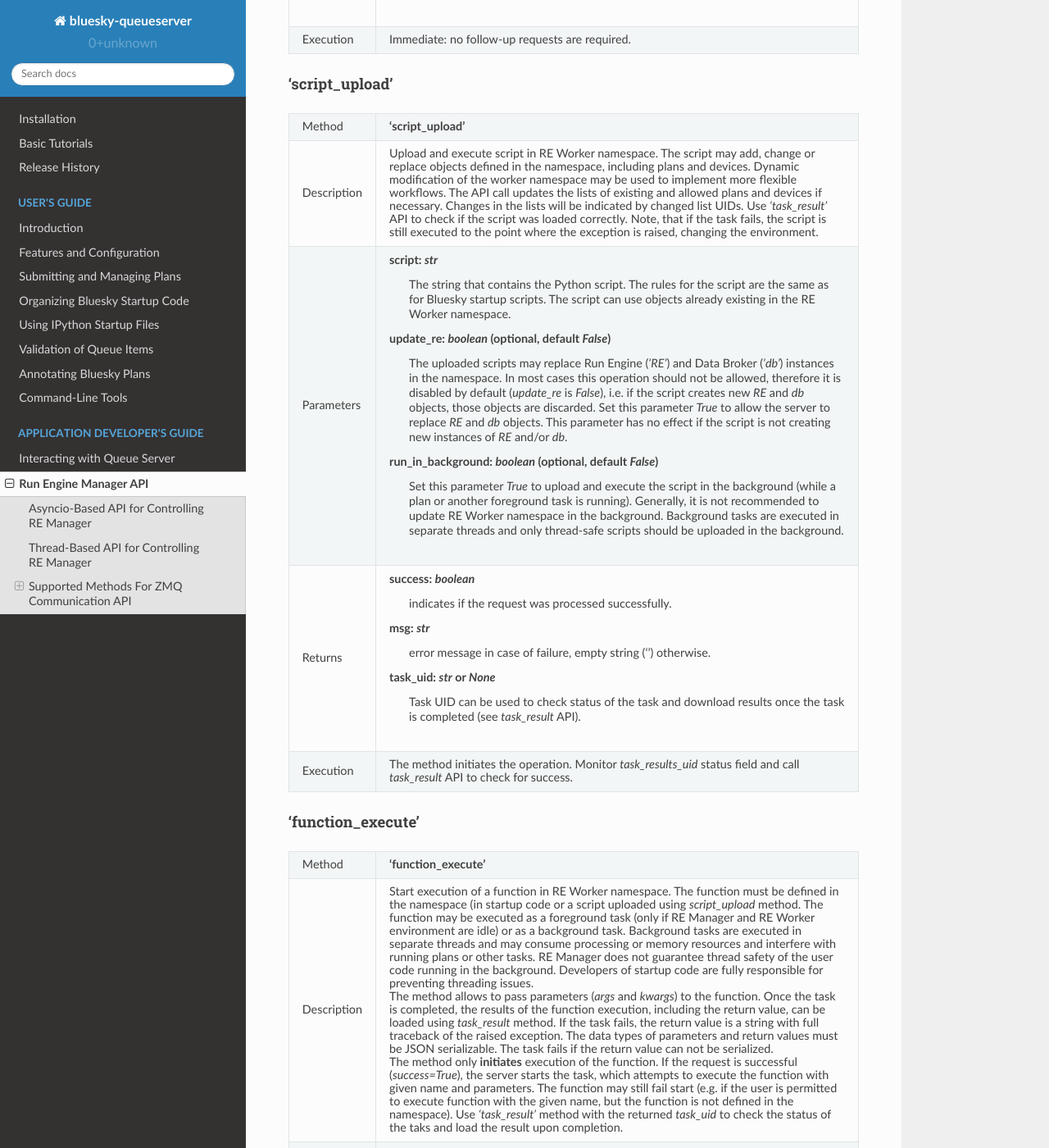
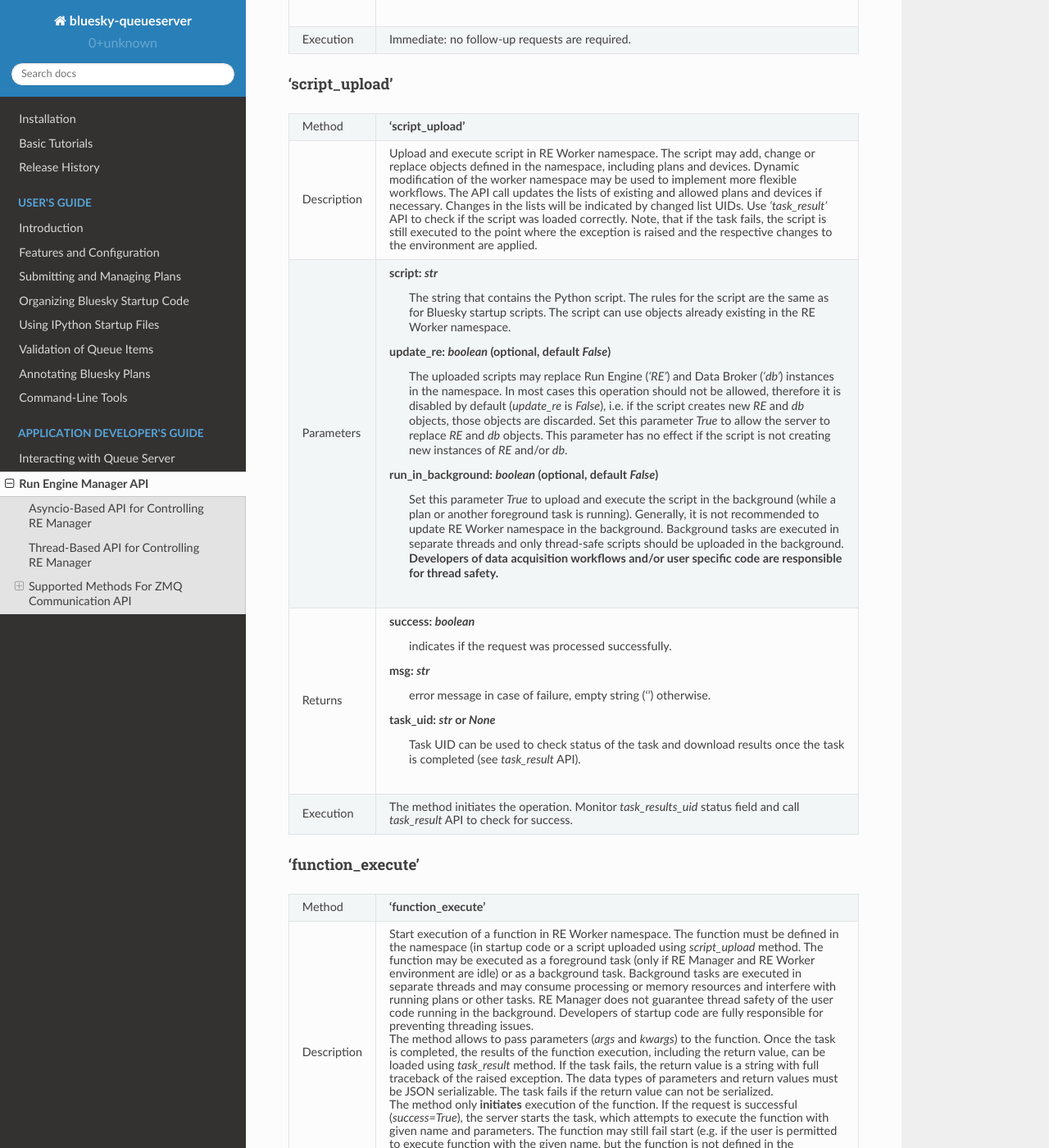
Before and after one commit to bluesky/bluesky-queueserver, a Sphinx documentation site: the page built from docs/source/re_manager_api.rst, in a window 1280 px wide and 1400 px high, scrolled down 24020 px. Shown: the whole window at 82% size. Built offline with Sphinx 7.4.7 and the Read the Docs theme 2.0.0, drawn with Linux system fonts in a browser that asks for light colours; some of the changed text lies outside the part shown.

Commit message:
DOC: add warnings on thread safety

```diff
--- a/docs/source/re_manager_api.rst
+++ b/docs/source/re_manager_api.rst
@@ -1403,7 +1403,8 @@ Description   Upload and execute script in RE Worker namespace. The script may a
               updates the lists of existing and allowed plans and devices if necessary. Changes in
               the lists will be indicated by changed list UIDs. Use *'task_result'* API to check
               if the script was loaded correctly. Note, that if the task fails, the script is
-              still executed to the point where the exception is raised, changing the environment.
+              still executed to the point where the exception is raised and the respective changes
+              to the environment are applied.
 ------------  -----------------------------------------------------------------------------------------
 Parameters    **script**: *str*
                   The string that contains the Python script. The rules for the script are the same
@@ -1423,7 +1424,8 @@ Parameters    **script**: *str*
                   (while a plan or another foreground task is running). Generally, it is not
                   recommended to update RE Worker namespace in the background. Background tasks
                   are executed in separate threads and only thread-safe scripts should be uploaded
-                  in the background.
+                  in the background. **Developers of data acquisition workflows and/or user
+                  specific code are responsible for thread safety.**
 ------------  -----------------------------------------------------------------------------------------
 Returns       **success**: *boolean*
                   indicates if the request was processed successfully.
@@ -1468,7 +1470,7 @@ Description   Start execution of a function in RE Worker namespace. The function
               with given name and parameters. The function may still fail start (e.g. if the user is
               permitted to execute function with the given name, but the function is not defined
               in the namespace). Use *'task_result'* method with the returned *task_uid* to
-              check the status of the taks and load the result upon completion.
+              check the status of the tasks and load the result upon completion.
 ------------  -----------------------------------------------------------------------------------------
 Parameters    **item**: *dict*
                   the dictionary that contains function name and parameters. The structure of
@@ -1487,6 +1489,8 @@ Parameters    **item**: *dict*
                   started and executed while a plan or another foreground task is running.
                   If workflow requires executing background tasks, user code should be analyzed
                   for thread safety to ensure there are no potential threading issues.
+                  **Developers of data acquisition workflows and/or user specific code are
+                  responsible for thread safety.**
 ------------  -----------------------------------------------------------------------------------------
 Returns       **success**: *boolean*
                   indicates if the request was processed successfully.
```
